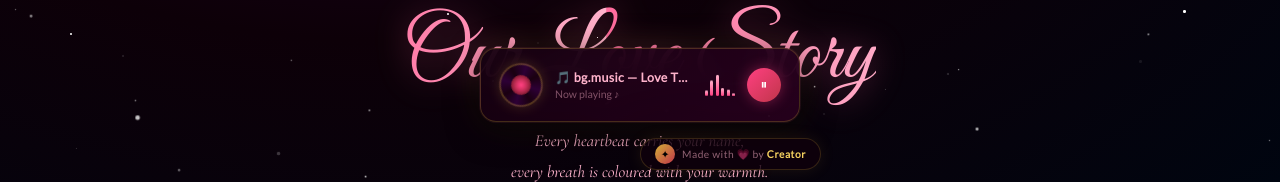
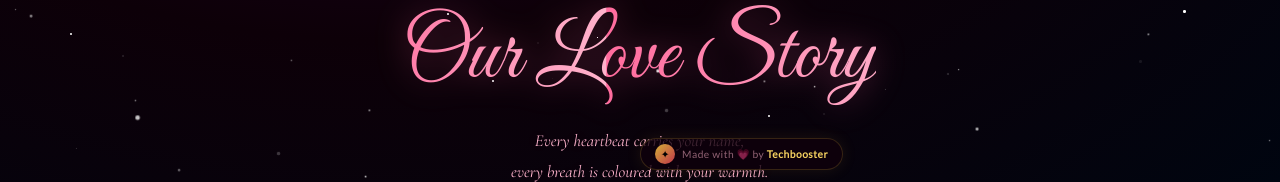
Before and after one commit to developer9692-boop/Vicky-, a plain HTML site: page index.html in a window 1280 px wide. Shown: the part 618-800 px from the top of the page. Drawn offline with nearby package versions, Linux system fonts and the light colour scheme.

Commit message:
Update index.html

```diff
--- a/index.html
+++ b/index.html
@@ -592,13 +592,7 @@
 
 </div><!-- /app -->
 
-<!-- PLAYER -->
-<div id="player" onclick="toggleMusic()">
-  <div class="vinyl" id="vinyl"></div>
-  <div class="p-info">
-    <div class="p-track">🎵 bg.music — Love Theme</div>
-    <div class="p-state" id="pstate">Click to play ♪</div>
-  </div>
+
   <div class="wave">
     <div class="b paused"></div>
     <div class="b paused"></div>
@@ -614,7 +608,7 @@
 <div id="creator">
   <div class="cbadge">
     <div class="cavatar">✦</div>
-    <div class="cname">Made with 💗 by <strong>Creator</strong></div>
+    <div class="cname">Made with 💗 by <strong>Techbooster</strong></div>
   </div>
 </div>
 
```
